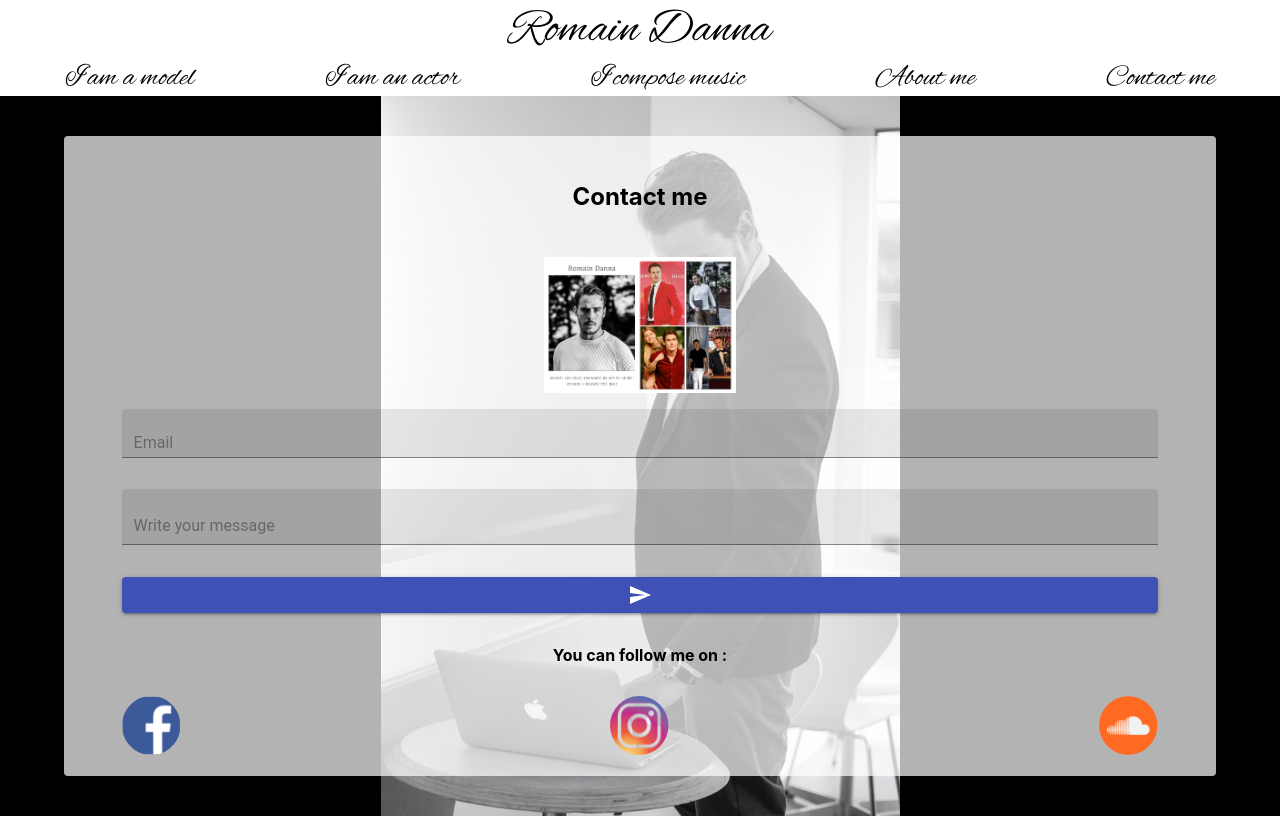
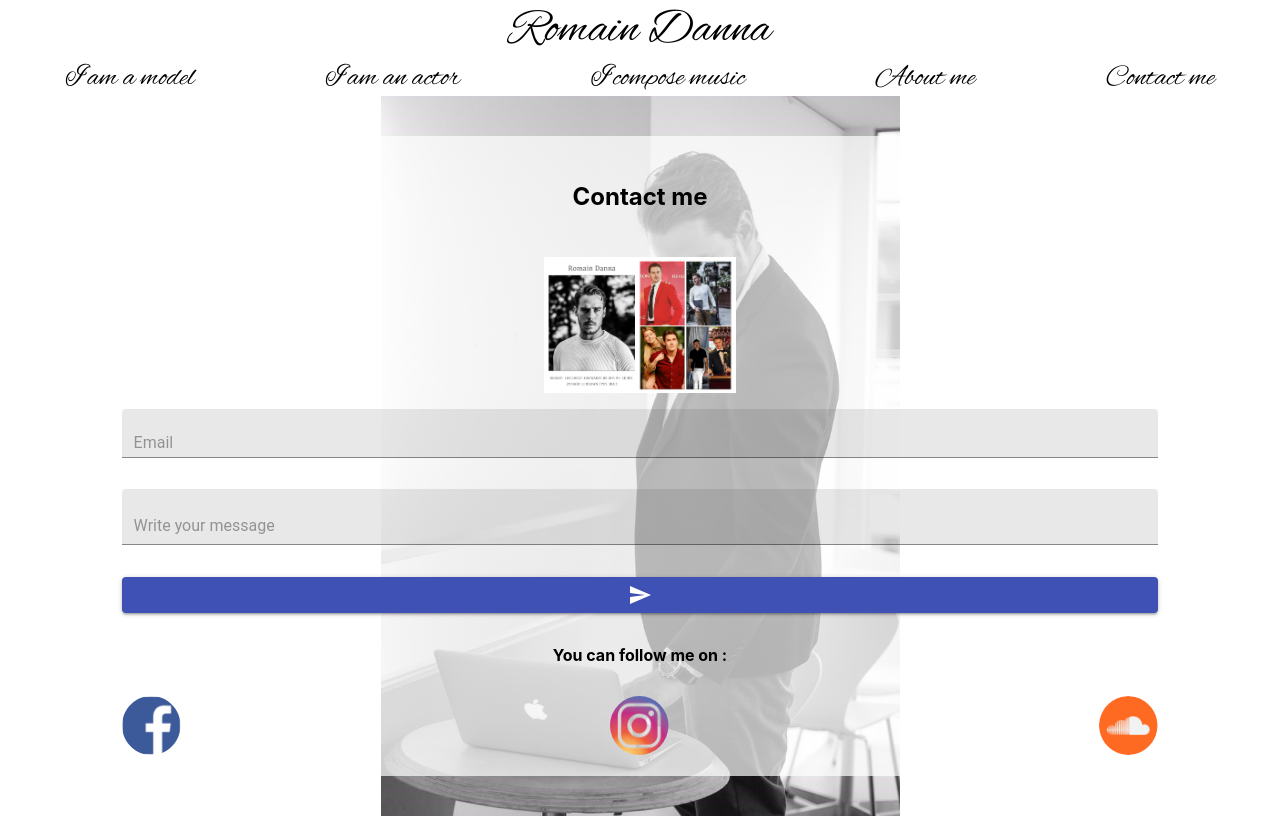
Before and after one commit to monchansuzuki/romain, a React (Create React App) app: page /contact in a window 1280 px wide. Built offline with nearby package versions, Linux system fonts and the light colour scheme; no server answers; what react-window-size would draw is missing.

Commit message:
other change

```diff
--- a/src/Style/ActorStyle.js
+++ b/src/Style/ActorStyle.js
@@ -15,7 +15,7 @@ export const Banner = styled.section`
     background-image: url(${BannerBG});
     background-position: center;
     background-repeat: no-repeat;
-    background-color: black;
+    background-color: white;
     background-size: contain;
     height: 90vh;
     overflow: auto;
--- a/src/Style/ContactStyle.js
+++ b/src/Style/ContactStyle.js
@@ -25,7 +25,7 @@ export const ContactContainer = styled.section`
     @media only screen and (min-width: 1280px){
     background-size: contain;
     background-repeat: no-repeat;
-    background-color: black;
+    background-color: white;
     }
 
 `
```
